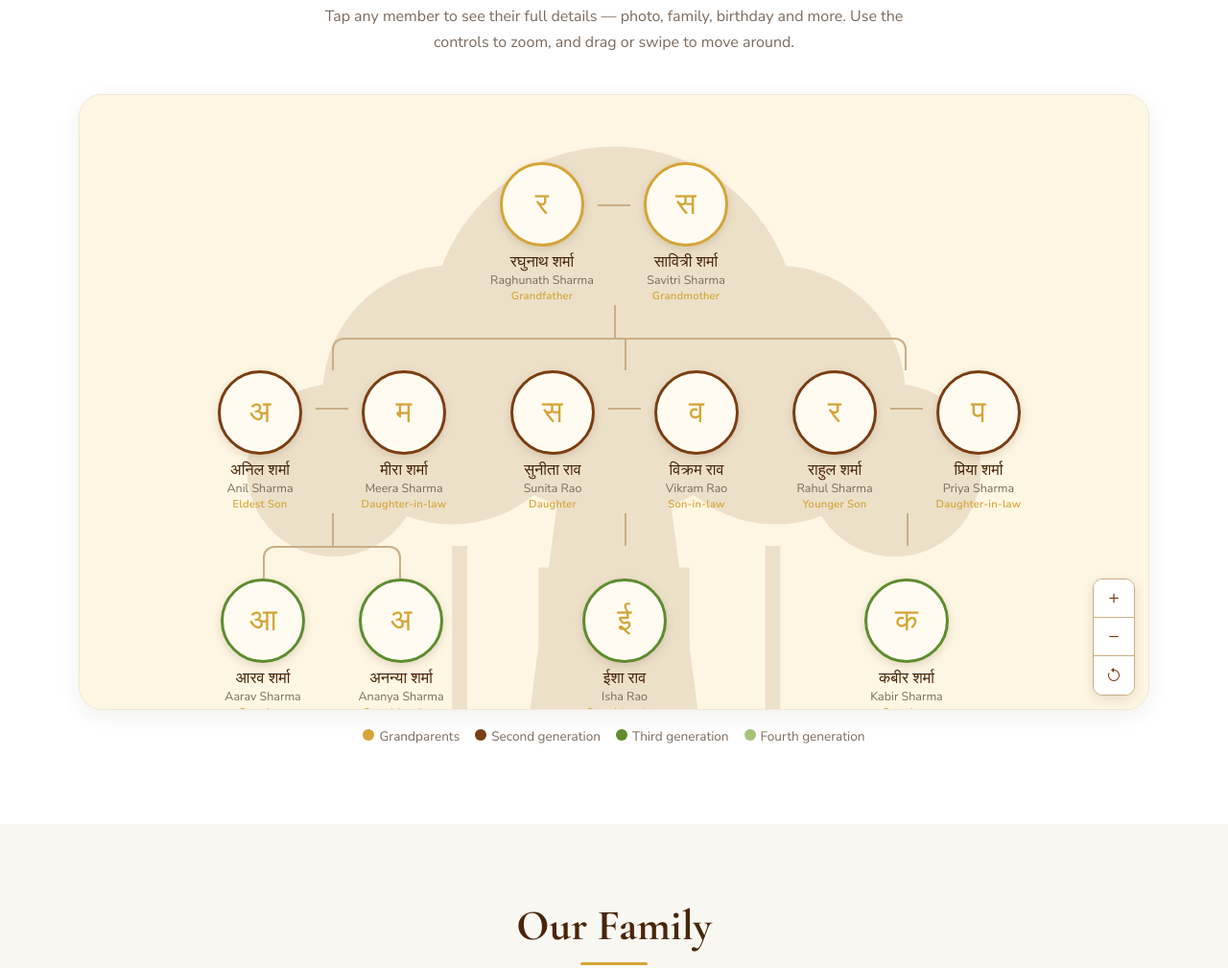
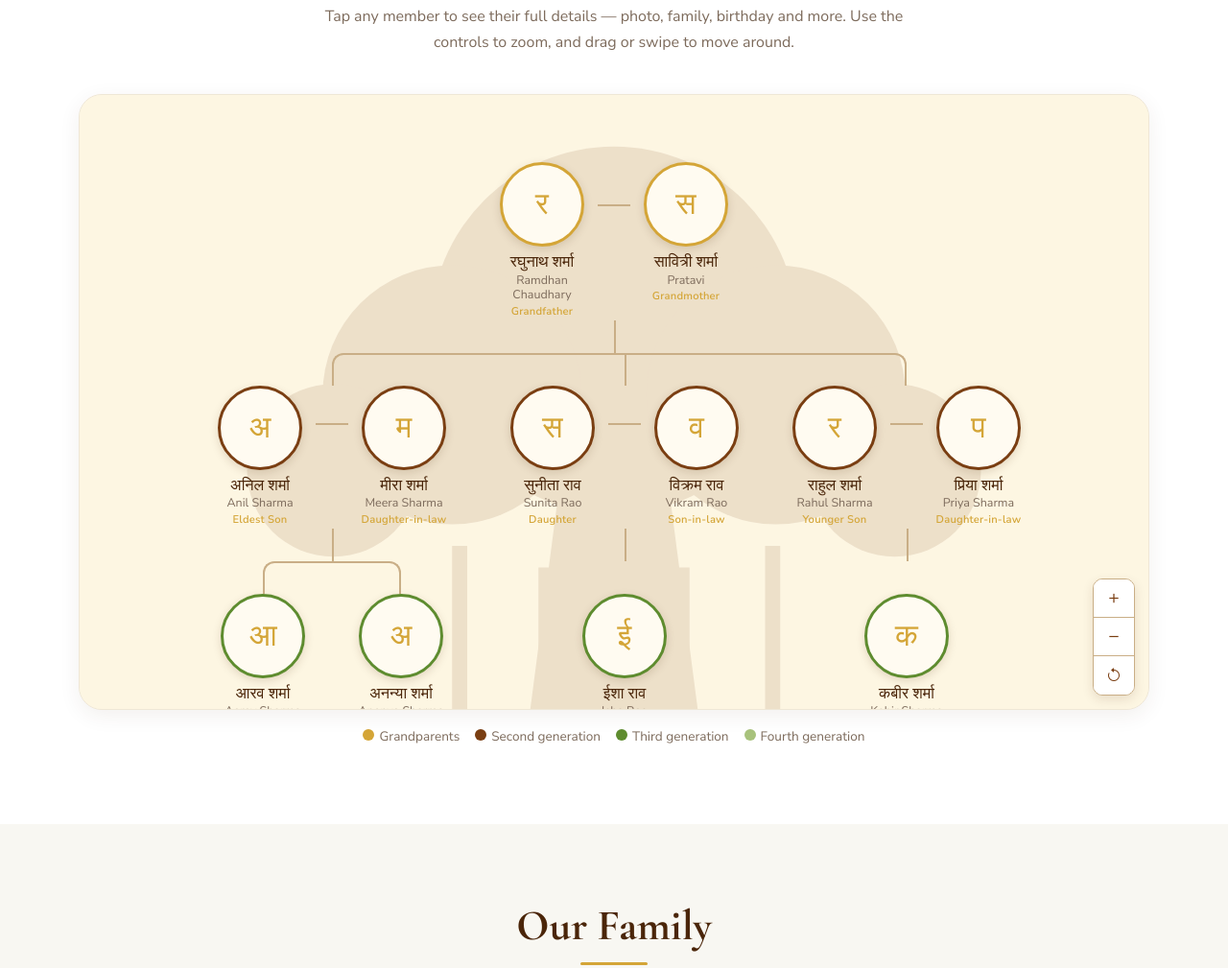
Before and after one commit to anandamhome/Family, a plain HTML site: page index.html in a window 1280 px wide. Shown: the part 2561-3570 px from the top of the page at 96% size. Drawn offline with nearby package versions, Linux system fonts and the light colour scheme; a web font is replaced by a local one.

Commit message:
Update index.html

```diff
--- a/index.html
+++ b/index.html
@@ -277,20 +277,20 @@ footer h5{color:var(--gold)}
    - children: add more members to grow the tree to any number of generations.
    ===================================================================== */
 const FAMILY = {
-  id:"g1", name:"Raghunath Sharma", hi:"रघुनाथ शर्मा", relation:"Grandfather", relHi:"दादा जी", dob:"1948-03-12", occupation:"Retired Headmaster", education:"M.A., B.Ed.", place:"Bengaluru", photo:"",
+  id:"g1", name:"Ramdhan Chaudhary", hi:"रघुनाथ शर्मा", relation:"Grandfather", relHi:"दादा जी", dob:"1948-03-12", occupation:"Farmer", education:"", place:"Ramnagar", photo:"",
   bio:"The founding pillar of ANANDAM. He built this home and taught us that kindness is the best inheritance.", contact:"",
-  spouse:{ id:"g2", name:"Savitri Sharma", hi:"सावित्री शर्मा", relation:"Grandmother", relHi:"दादी जी", dob:"1952-08-21", occupation:"Homemaker", education:"", place:"Bengaluru", photo:"",
+  spouse:{ id:"g2", name:"Pratavi", hi:"सावित्री शर्मा", relation:"Grandmother", relHi:"दादी जी", dob:"1952-08-21", occupation:"Homemaker", education:"", place:"Ramnagar", photo:"",
     bio:"The heart of the kitchen and the keeper of every festival recipe.", contact:"" },
   children:[
-   { id:"c1", name:"Anil Sharma", hi:"अनिल शर्मा", relation:"Eldest Son", relHi:"बड़ा बेटा", dob:"1974-05-09", occupation:"Civil Engineer", education:"B.E. Civil", place:"Bengaluru", photo:"",
+   { id:"c1", name:"Anil Sharma", hi:"अनिल शर्मा", relation:"Eldest Son", relHi:"बड़ा बेटा", dob:"1974-05-09", occupation:"Civil Engineer", education:"B.E. Civil", place:"Ramnagar", photo:"",
      bio:"Looks after the home and its repairs, and never misses a family dinner.", contact:"anil@example.com",
-     spouse:{ id:"c1s", name:"Meera Sharma", hi:"मीरा शर्मा", relation:"Daughter-in-law", relHi:"बड़ी बहू", dob:"1976-11-02", occupation:"Teacher", education:"M.Sc., B.Ed.", place:"Bengaluru", photo:"", bio:"Brings calm and good humour to every gathering.", contact:"" },
+     spouse:{ id:"c1s", name:"Meera Sharma", hi:"मीरा शर्मा", relation:"Daughter-in-law", relHi:"बड़ी बहू", dob:"1976-11-02", occupation:"Teacher", education:"M.Sc., B.Ed.", place:"Ramnagar", photo:"", bio:"Brings calm and good humour to every gathering.", contact:"" },
      children:[
-       { id:"k1", name:"Aarav Sharma", hi:"आरव शर्मा", relation:"Grandson", relHi:"पोता", dob:"2002-01-15", occupation:"Student", education:"B.Tech (pursuing)", place:"Bengaluru", photo:"", bio:"Loves cricket and tinkering with gadgets.", contact:"", children:[] },
-       { id:"k2", name:"Ananya Sharma", hi:"अनन्या शर्मा", relation:"Granddaughter", relHi:"पोती", dob:"2005-07-23", occupation:"Student", education:"Pre-University", place:"Bengaluru", photo:"", bio:"Paints, dances and decorates our festival rangoli.", contact:"", children:[] } ] },
+       { id:"k1", name:"Aarav Sharma", hi:"आरव शर्मा", relation:"Grandson", relHi:"पोता", dob:"2002-01-15", occupation:"Student", education:"B.Tech (pursuing)", place:"Ramnagar", photo:"", bio:"Loves cricket and tinkering with gadgets.", contact:"", children:[] },
+       { id:"k2", name:"Ananya Sharma", hi:"अनन्या शर्मा", relation:"Granddaughter", relHi:"पोती", dob:"2005-07-23", occupation:"Student", education:"Pre-University", place:"Ramnagar", photo:"", bio:"Paints, dances and decorates our festival rangoli.", contact:"", children:[] } ] },
    { id:"c2", name:"Sunita Rao", hi:"सुनीता राव", relation:"Daughter", relHi:"बेटी", dob:"1977-09-30", occupation:"Doctor", education:"MBBS, MD", place:"Mysuru", photo:"",
      bio:"The family’s go-to for advice, medical and otherwise.", contact:"",
-     spouse:{ id:"c2s", name:"Vikram Rao", hi:"विक्रम राव", relation:"Son-in-law", relHi:"दामाद", dob:"1974-02-14", occupation:"Architect", education:"B.Arch", place:"Mysuru", photo:"", bio:"Designs spaces and tells the best travel stories.", contact:"" },
+     spouse:{ id:"c2s", name:"Vikram Rao", hi:"विक्रम राव", relation:"Son-in-law", relHi:"दामाद", dob:"1974-02-14", occupation:"Architect", education:"B.Arch", place:"Ramnagar", photo:"", bio:"Designs spaces and tells the best travel stories.", contact:"" },
      children:[
        { id:"k3", name:"Isha Rao", hi:"ईशा राव", relation:"Granddaughter", relHi:"नातिन", dob:"2008-04-04", occupation:"Student", education:"High School", place:"Mysuru", photo:"", bio:"Our bookworm and young storyteller.", contact:"",
          children:[ { id:"k3a", name:"Baby Rao", hi:"बेबी राव", relation:"Great-grandchild", relHi:"परपोता/परपोती", dob:"", occupation:"", education:"", place:"", photo:"", bio:"A placeholder showing a fourth generation. Edit or remove me.", contact:"", children:[] } ] } ] },
```
